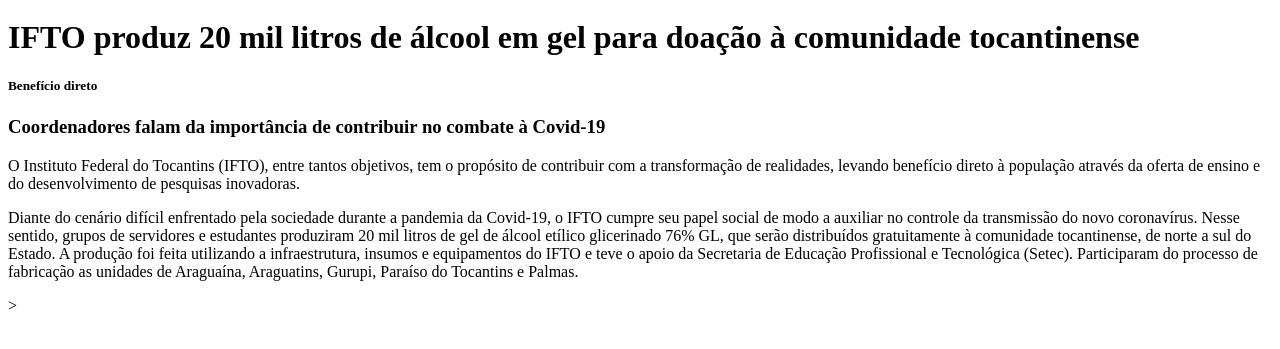
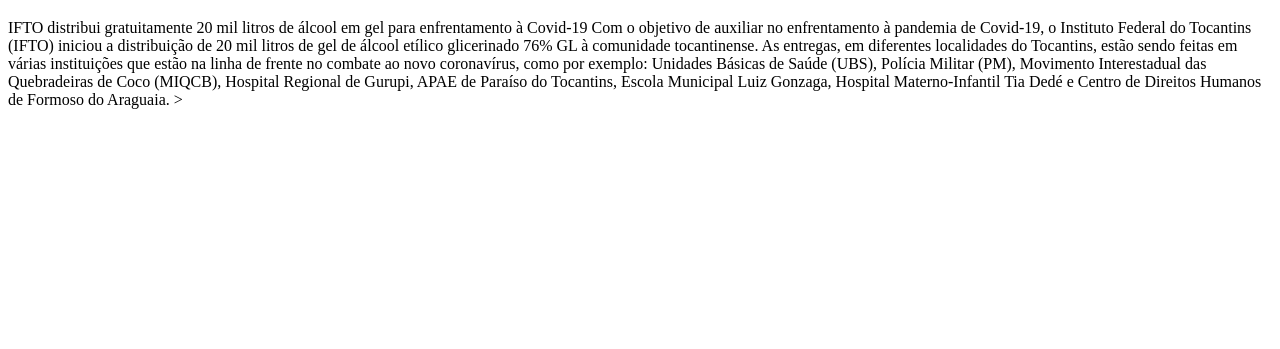
Before and after one commit to andreaugustovitor/programadorweb, a plain HTML site: page index.html in a window 1280 px wide. Shown: the part 61-410 px from the top of the page. Drawn offline with Linux system fonts and the light colour scheme.

Commit message:
adicionei texto ao index.html

```diff
--- a/index.html
+++ b/index.html
@@ -6,11 +6,9 @@
 </head>
 <body>
 	<h1> Olá mundo!</h1>
-<h1>IFTO produz 20 mil litros de álcool em gel para doação à comunidade tocantinense</h1>
-<h5>Benefício direto</h5>
-<h3>Coordenadores falam da importância de contribuir no combate à Covid-19</h3>
-<p>O Instituto Federal do Tocantins (IFTO), entre tantos objetivos, tem o propósito de contribuir com a transformação de realidades, levando benefício direto à população através da oferta de ensino e do desenvolvimento de pesquisas inovadoras.</p>
+IFTO distribui gratuitamente 20 mil litros de álcool em gel para enfrentamento à Covid-19
+Com o objetivo de auxiliar no enfrentamento à pandemia de Covid-19, o Instituto Federal do Tocantins (IFTO) iniciou a distribuição de 20 mil litros de gel de álcool etílico glicerinado 76% GL à comunidade tocantinense.
 
-<p>Diante do cenário difícil enfrentado pela sociedade durante a pandemia da Covid-19, o IFTO cumpre seu papel social de modo a auxiliar no controle da transmissão do novo coronavírus. Nesse sentido, grupos de servidores e estudantes produziram 20 mil litros de gel de álcool etílico glicerinado 76% GL, que serão distribuídos gratuitamente à comunidade tocantinense, de norte a sul do Estado. A produção foi feita utilizando a infraestrutura, insumos e equipamentos do IFTO e teve o apoio da Secretaria de Educação Profissional e Tecnológica (Setec). Participaram do processo de fabricação as unidades de Araguaína, Araguatins, Gurupi, Paraíso do Tocantins e Palmas.</p>
+As entregas, em diferentes localidades do Tocantins, estão sendo feitas em várias instituições que estão na linha de frente no combate ao novo coronavírus, como por exemplo: Unidades Básicas de Saúde (UBS), Polícia Militar (PM), Movimento Interestadual das Quebradeiras de Coco (MIQCB), Hospital Regional de Gurupi, APAE de Paraíso do Tocantins, Escola Municipal Luiz Gonzaga, Hospital Materno-Infantil Tia Dedé e Centro de Direitos Humanos de Formoso do Araguaia.
 <body>
 </html>>
```
